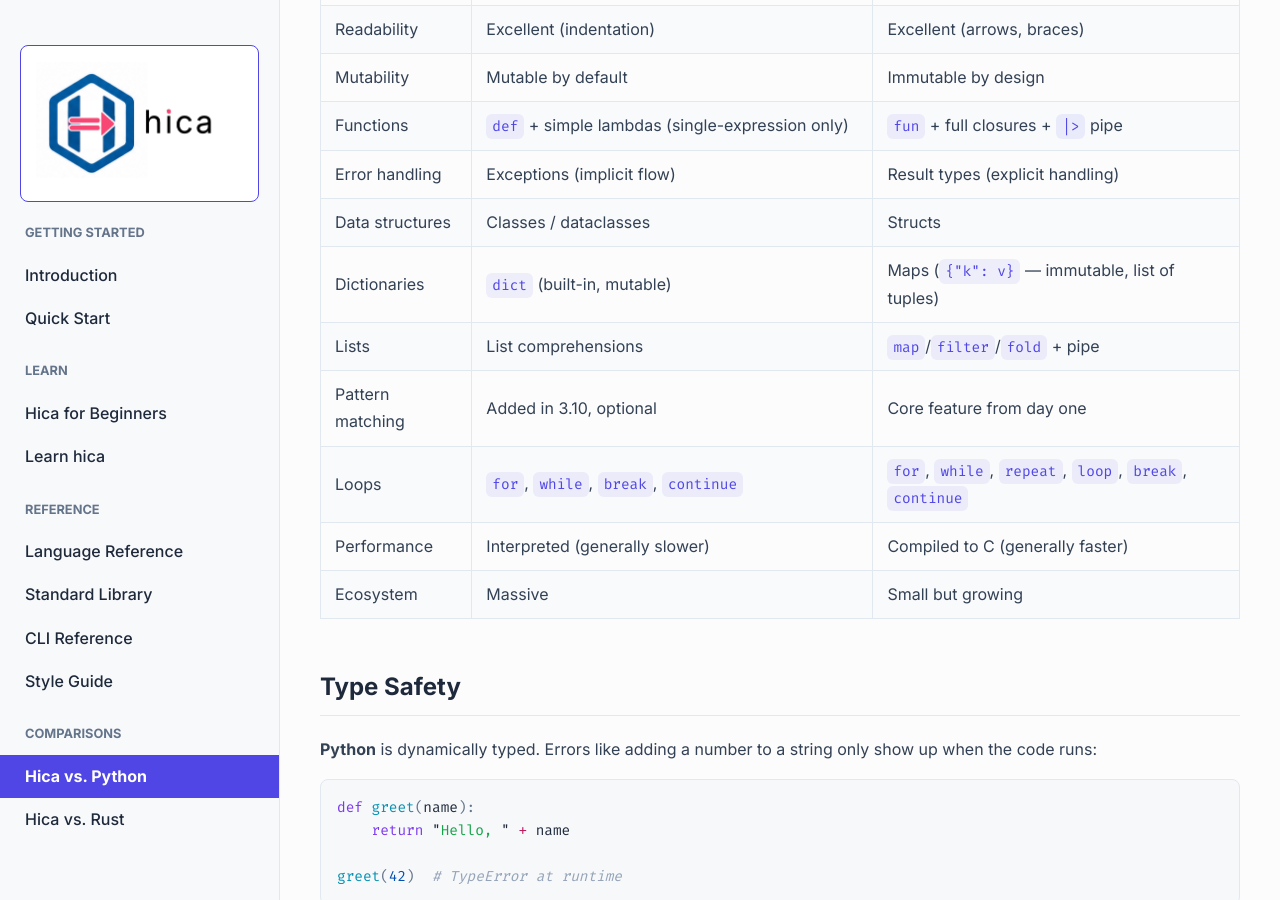
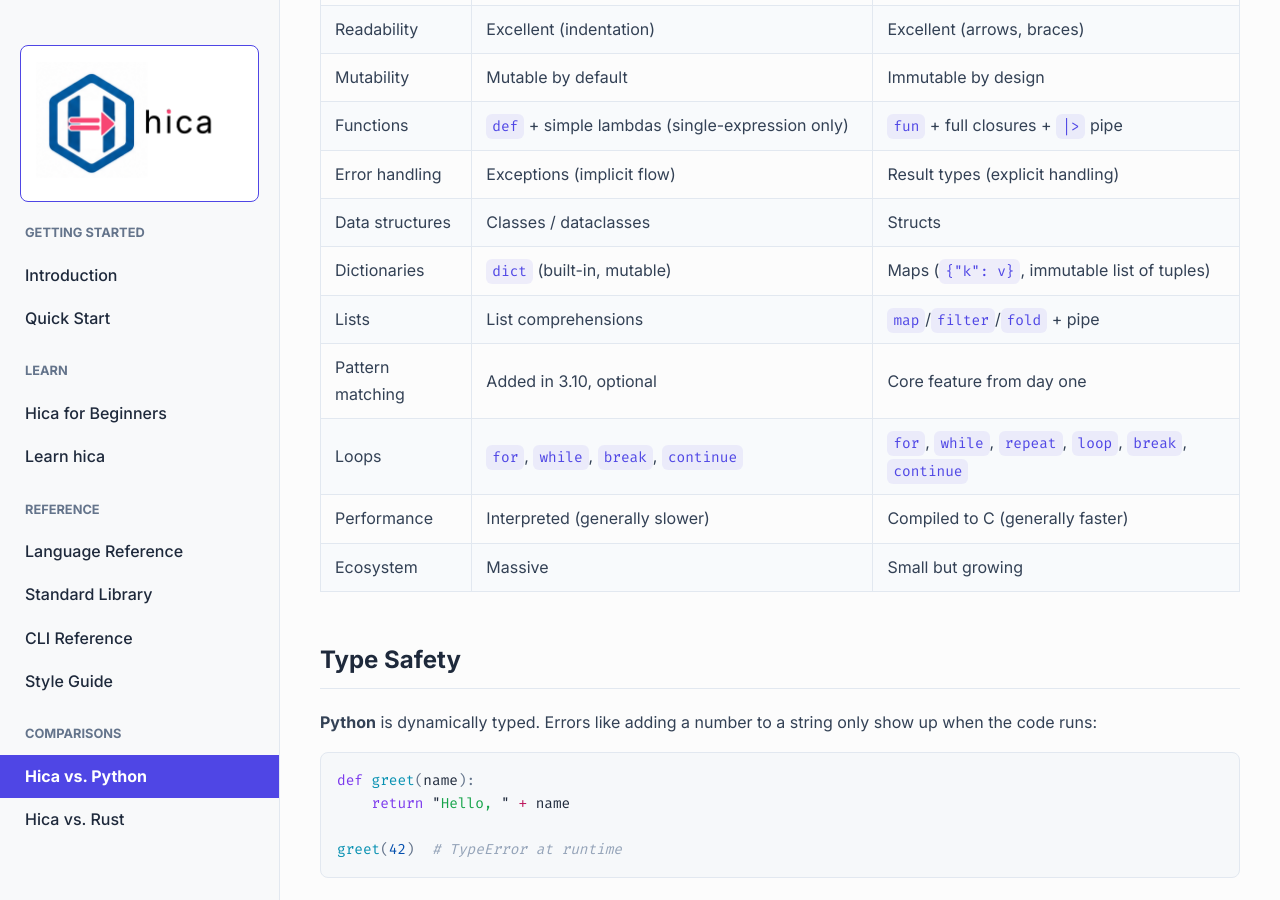
Before and after one commit to cladam/hica, a Jekyll site: the page built from docs/hica-vs-python.md, in a window 1280 px wide and 900 px high, scrolled down 433 px. Built offline with Jekyll 4.4.1, drawn with Linux system fonts in a browser that asks for light colours.

```diff
--- a/docs/hica-vs-python.md
+++ b/docs/hica-vs-python.md
@@ -17,7 +17,7 @@
 | Functions | `def` + simple lambdas (single-expression only) | `fun` + full closures + `|>` pipe |
 | Error handling | Exceptions (implicit flow) | Result types (explicit handling) |
 | Data structures | Classes / dataclasses | Structs |
-| Dictionaries | `dict` (built-in, mutable) | Maps (`{"k": v}` — immutable, list of tuples) |
+| Dictionaries | `dict` (built-in, mutable) | Maps (`{"k": v}`, immutable list of tuples) |
 | Lists | List comprehensions | `map`/`filter`/`fold` + pipe |
 | Pattern matching | Added in 3.10, optional | Core feature from day one |
 | Loops | `for`, `while`, `break`, `continue` | `for`, `while`, `repeat`, `loop`, `break`, `continue` |
```
Also changed, not shown: 5 other files.
